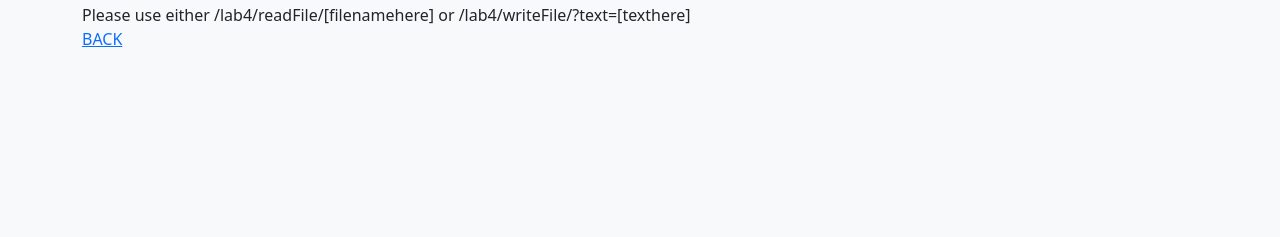
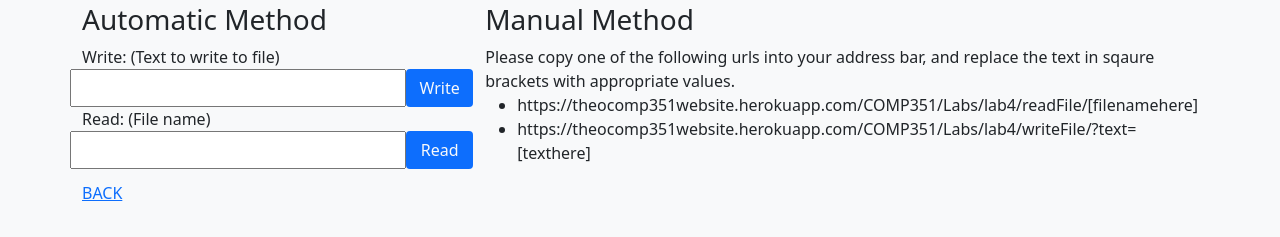
Before and after one commit to theolaa/comp-351-website, a website: page express/COMP351/Labs/lab4/index.html in a window 1280 px wide. Shown: the part 53-290 px from the top of the page. Drawn offline with nearby package versions, Linux system fonts and the light colour scheme.

Commit message:
Added Automatic method lab4

```diff
--- a/express/COMP351/Labs/lab4/index.html
+++ b/express/COMP351/Labs/lab4/index.html
@@ -13,7 +13,24 @@
     <div class="container">
         <h1>Theo's COMP 351 Website - Lab 4 - Node Server Filesystem</h1>
         <div class="row">
-            <div class="col">Please use either /lab4/readFile/[filenamehere] or /lab4/writeFile/?text=[texthere]</div>
+            <div class="col">
+                <h3>Automatic Method</h3>
+                Write: (Text to write to file)
+                <div class="row"><input type="text" name="write" id="write" class="col"><button
+                        class="btn col-2 bg-primary text-light" onclick="window.location='./writeFile/?text=' + document.getElementById('write').value">Write</button></div>
+                Read: (File name)
+                <div class="row"><input type="text" name="read" id="read" class="col"><button
+                        class="btn col-2 bg-primary text-light" onclick="window.location='./readFile/' + document.getElementById('read').value">Read</button></div>
+            </div>
+            <div class="col">
+                <h3>Manual Method</h3>
+                Please copy one of the following urls into your address bar, and replace the text in sqaure brackets
+                with appropriate values.
+                <ul>
+                    <li>https://theocomp351website.herokuapp.com/COMP351/Labs/lab4/readFile/[filenamehere]</li>
+                    <li>https://theocomp351website.herokuapp.com/COMP351/Labs/lab4/writeFile/?text=[texthere]</li>
+                </ul>
+            </div>
         </div>
         <a href="..">BACK</a>
     </div>
--- /dev/null
+++ b/express/COMP351/Labs/lab4/readFile/file.txt
@@ -0,0 +1,2 @@
+test
+Emperor Heraklios
```
